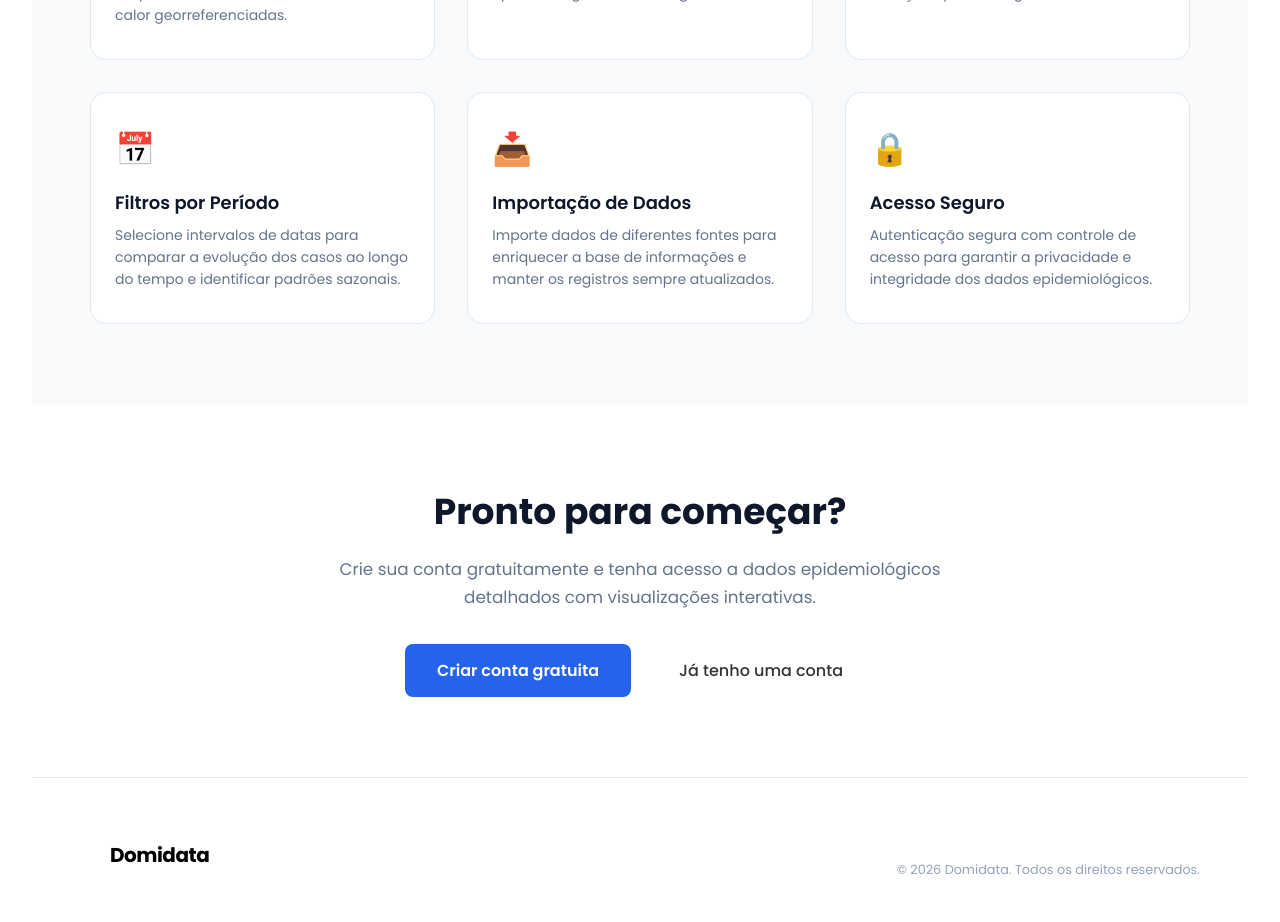
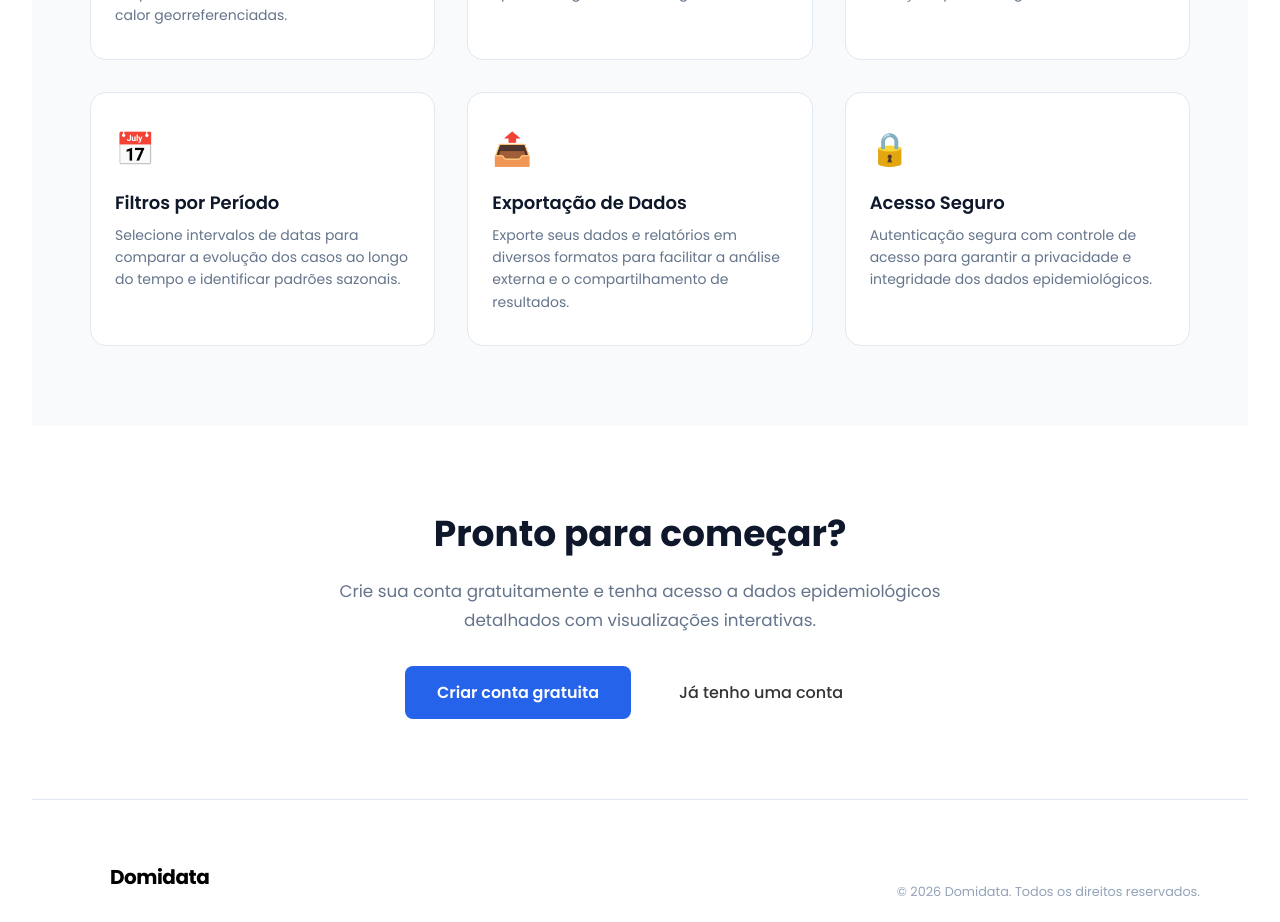
Before and after one commit to DomiData/front-end, a React (Vite) app: page / in a window 1280 px wide. Shown: the part 1220-2142 px from the top of the page. Built offline with nearby package versions, Linux system fonts and the light colour scheme; no server answers.

Commit message:
change import to export

```diff
--- a/src/pages/Landing/Landing.tsx
+++ b/src/pages/Landing/Landing.tsx
@@ -115,11 +115,11 @@ export const Landing: React.FC = () => {
             </p>
           </div>
           <div className="landing-feature-card">
-            <div className="feature-icon">📥</div>
-            <h3>Importação de Dados</h3>
+            <div className="feature-icon">📤</div>
+            <h3>Exportação de Dados</h3>
             <p>
-              Importe dados de diferentes fontes para enriquecer a base de
-              informações e manter os registros sempre atualizados.
+              Exporte seus dados e relatórios em diversos formatos para facilitar a análise
+              externa e o compartilhamento de resultados.
             </p>
           </div>
           <div className="landing-feature-card">
```
